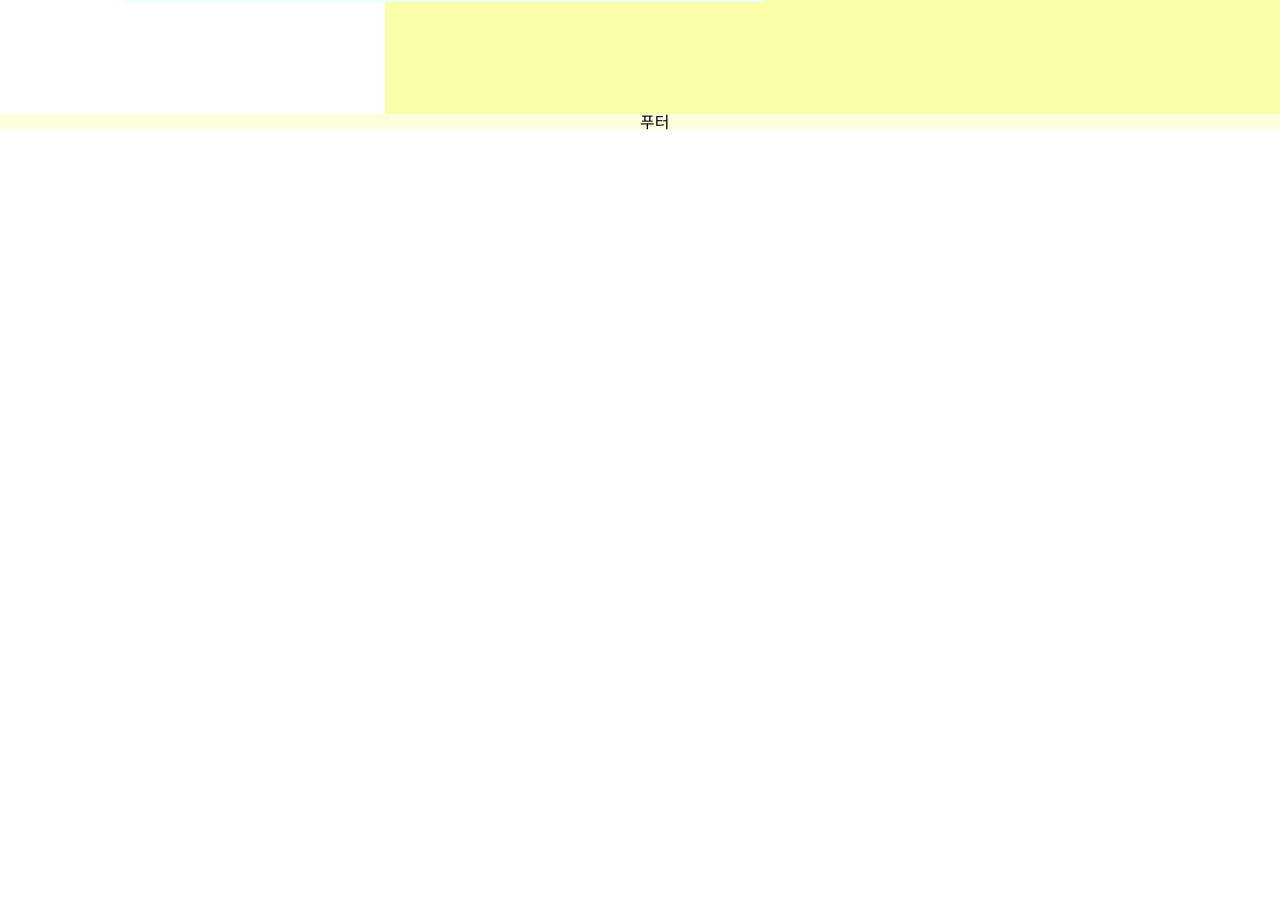
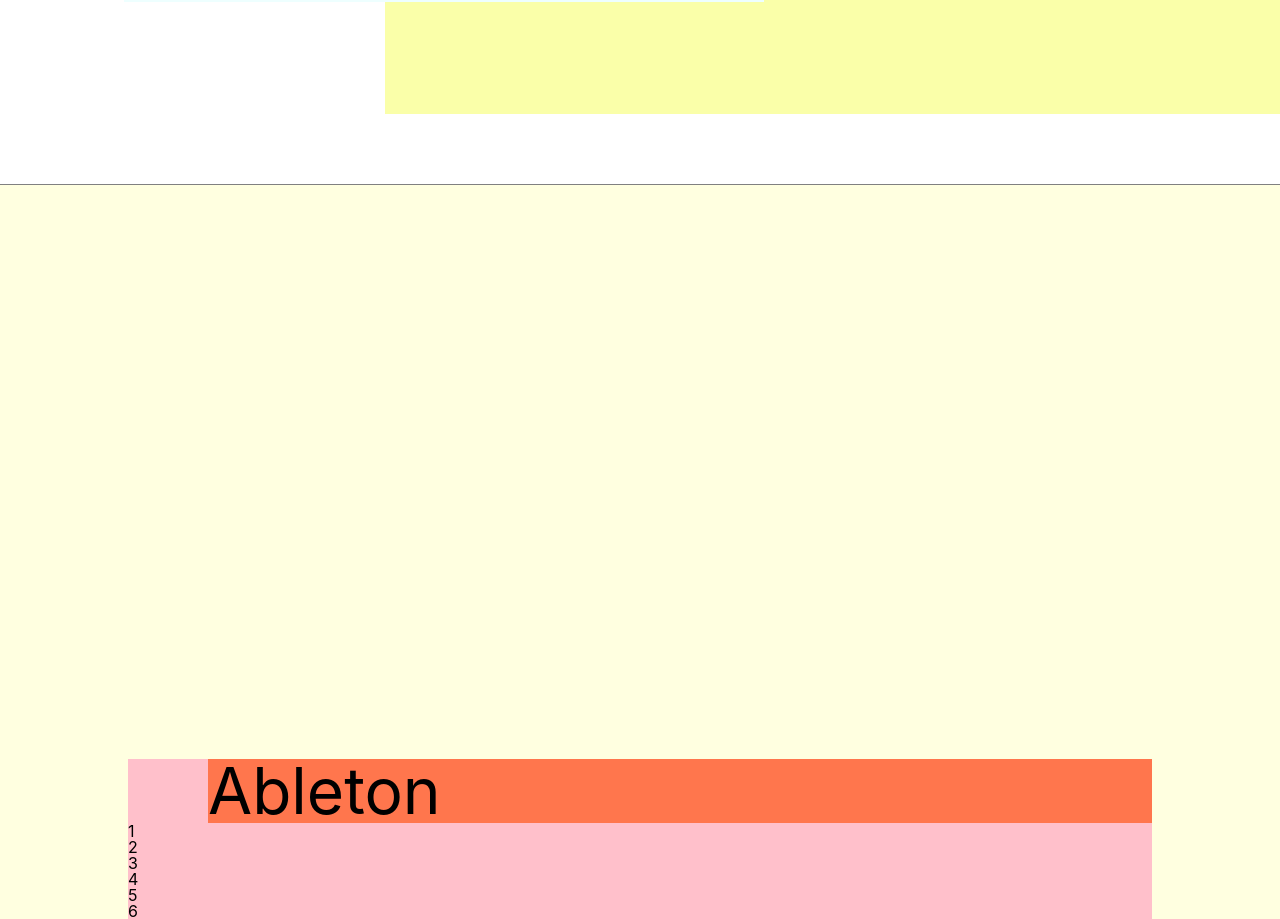
Before and after one commit to rowooncoding/html-css-practice1, a plain HTML site: page index.html in a window 1280 px wide. Shown: the part 1757-2676 px from the top of the page. Before the commit the page ends 2516 px from the top, so only its background shows below. Drawn offline with Linux system fonts and the light colour scheme.

```diff
--- a/css/index.css
+++ b/css/index.css
@@ -68,9 +68,6 @@
 }
 
 /* 메인 스타일 */
-.main {
-  /* background-color: powderblue; */
-}
 
 .mainnav_list {
   display: flex;
@@ -102,7 +99,7 @@
 }
 
 .section1 {
-  margin-top: 70px;
+  margin: 70px 0;
 }
 
 .article2 {
@@ -142,5 +139,23 @@
 /* 푸터 스타일 */
 .footer {
   background-color: lightyellow;
-  /* height: 20vh; */
+  border-top: 1px solid gray;
+  padding: 0 128px;
 }
+
+.footer_article1 .text {
+  margin: 0;
+}
+
+.footer_section {
+  background-color: pink;
+  width: 100%;
+  overflow: hidden;
+}
+
+.footer_header {
+  background-color: #ff764d;
+  font-size: 4rem;
+  position: relative;
+  left: 80px;
+}
--- a/index.html
+++ b/index.html
@@ -63,6 +63,24 @@
   </main>
 
   <!-- 푸터 -->
-  <footer class="footer">푸터</footer>
+  <footer class="footer">
+    <div class="footer_section">
+      <div class="footer_header">
+        Ableton
+      </div>
+
+      <ul class="footer_article1">
+        <li class="text section1">1</li>
+        <li class="section2">2</li>
+        <li class="section3">3</li>
+      </ul>
+
+      <ul class="footer_article2">
+        <li class="section4">4</li>
+        <li class="section5">5</li>
+        <li class="section6">6</li>
+      </ul>
+    </div>
+  </footer>
 </body>
 </html>
```
